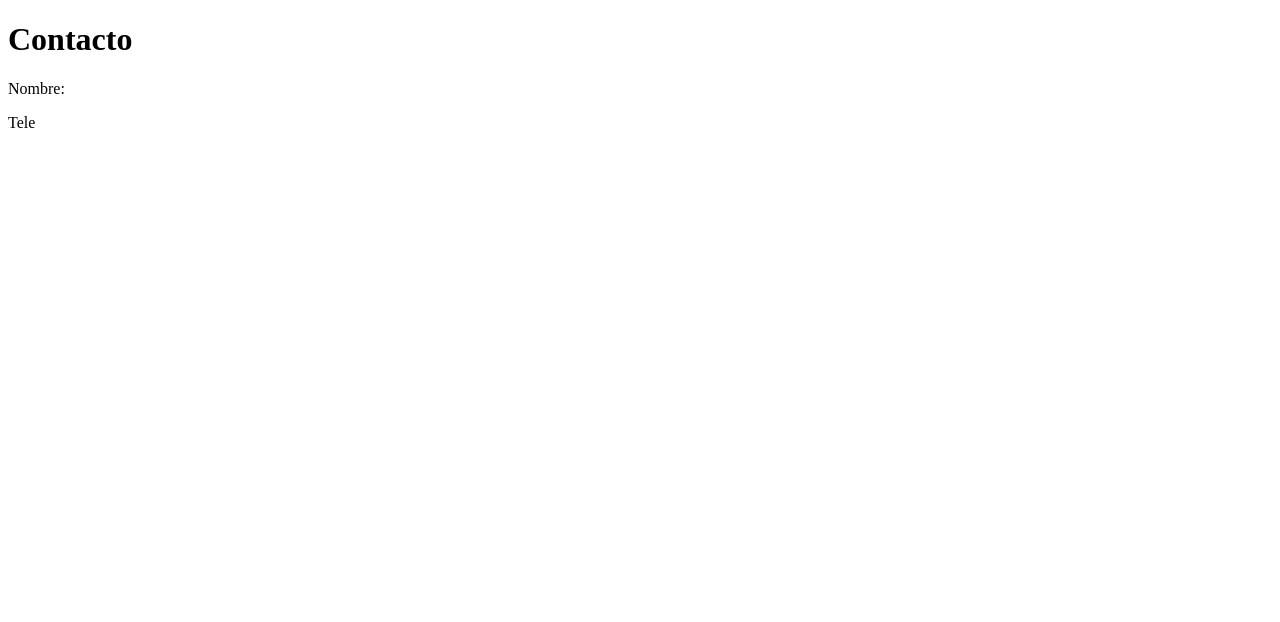
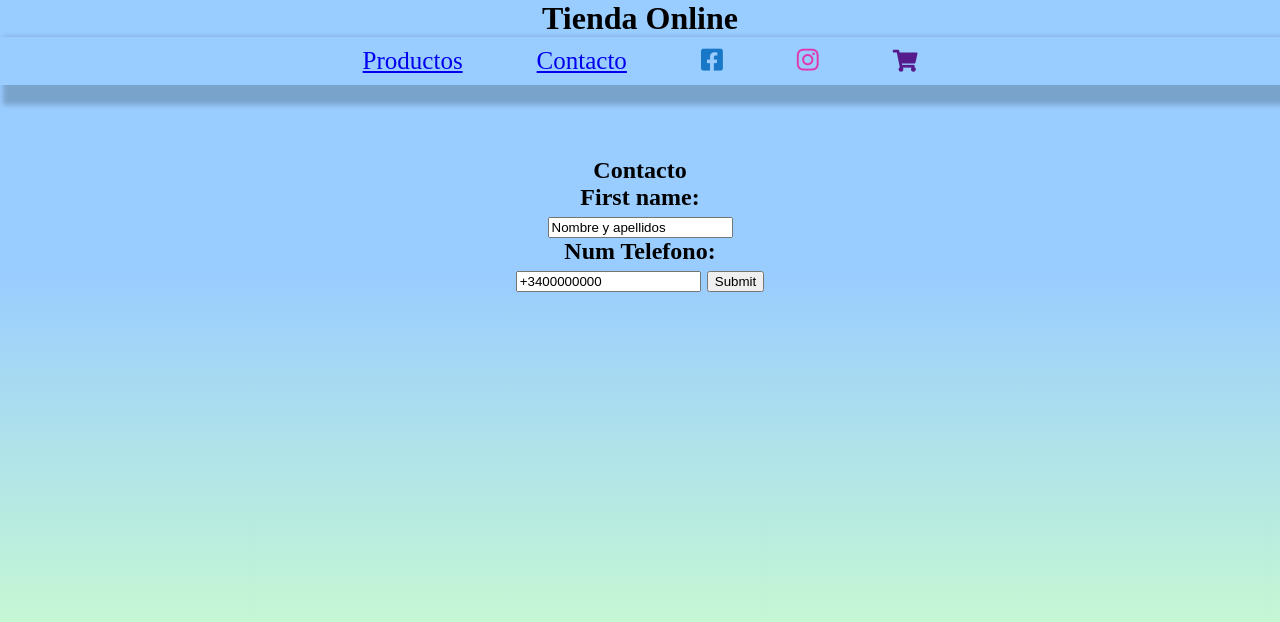
Before and after one commit to nirtika/LTAW-Practicas, a plain HTML site: page P1/contact.html in a window 1280 px wide. Drawn offline with Linux system fonts and the light colour scheme.

Commit message:
pequeños cambios

```diff
--- a/P1/contact.html
+++ b/P1/contact.html
@@ -4,13 +4,35 @@
     <meta charset="UTF-8">
     <meta http-equiv="X-UA-Compatible" content="IE=edge">
     <meta name="viewport" content="width=device-width, initial-scale=1.0">
-    <title>Contact.html</title>
+    <!-- Import styles-->
+    <link rel="stylesheet" type="text/css" href="style/style.css">
+    <!--Fontawsome icons-->
+    <link rel="stylesheet" href="https://cdnjs.cloudflare.com/ajax/libs/font-awesome/5.15.2/css/all.min.css" />
+    <title>Tienda Online</title>
 </head>
 <body>
-    <h1>Contacto</h1>
+    <div class="header-menu">
+        <h1> Tienda Online</h1>
+        <nav class="menu">
+            <a href="#Productos">Productos</a>
+            <a href="./contact.html" target="blank">Contacto</a>
+            <a href="facebook.com" target="blank"><i class="fab fa-facebook-square"></i></a>
+            <a href="instagram.com" target="blank"><i class="fab fa-instagram"></i></a>
+            <a href=""><i class="fas fa-shopping-cart"></i></a></i>
+        </nav>
+    </div>
+    <h2>Contacto</h21>
     <form action="" method="post">
-        <p>Nombre:</p>
-        <p>Tele</p>
+        <label for="name">First name:</label><br>
+        <input type="text" id="name" name="name" value="Nombre y apellidos"><br>
+        <label for="tel">Num Telefono:</label><br>
+        <input type="text" id="tel" name="tel" value="+3400000000">
+        <input type="submit" value="Submit">
     </form>
+
+    <!-- <div class ="footer">
+        <p>&copy; Nirtika 2021-2022</p>
+    </div>
+-->
 </body>
 </html>
--- a/P1/style/style.css
+++ b/P1/style/style.css
@@ -1,5 +1,6 @@
 * {
     box-sizing: border-box;
+    margin: 0px;
 }
 body{ background: linear-gradient(to top, #ccffcc 15%, #99ccff 66%); background-attachment: fixed;}
 h1 , h2{ text-align: center;}
@@ -39,10 +40,12 @@ button{
     cursor: pointer;
 }
 
-  /** estilo Footer**/
-/**footer{
+  /** estilo Footer*
+.footer{
     background-color: rgb(219, 226, 240);
     text-align: center;
     padding: 5px;
     font-size: 18px;
-}**/
+    position: bottom;
+}
+*/
```
Also changed, not shown: P1/index.html (+4 -3 lines).
